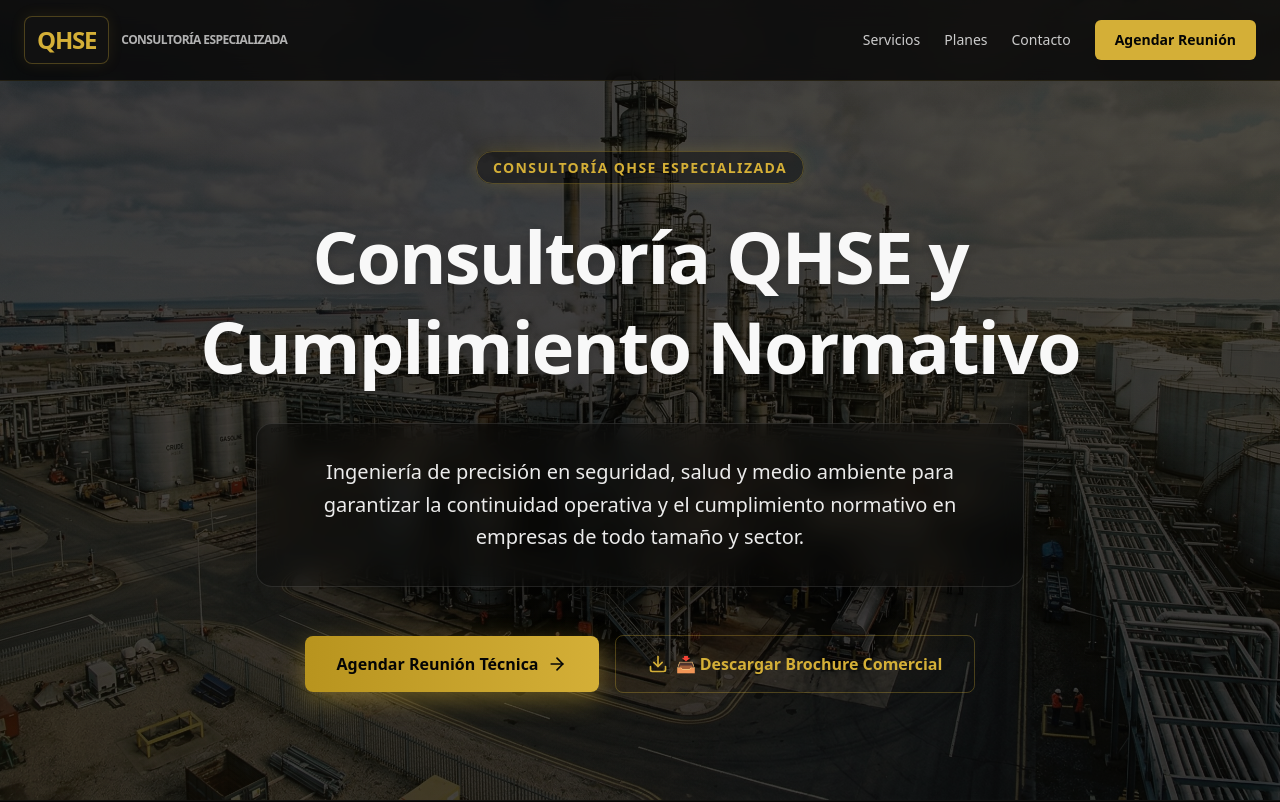
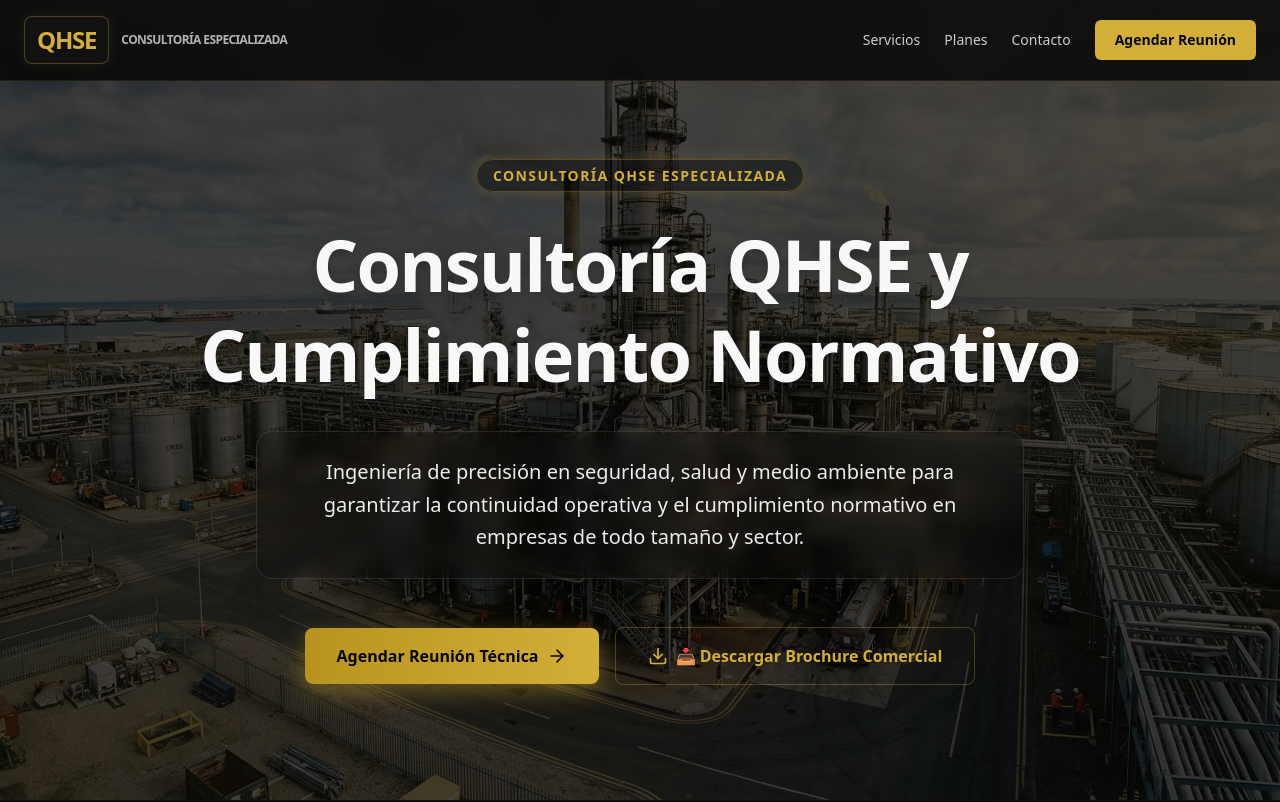
Before and after one commit to NicoKnabe/hseq-onepage, a Next.js app: page / in a window 1280 px wide. Shown: the top 802 px of the page. Built offline with nearby package versions, Linux system fonts and the light colour scheme.

Commit message:
style(hero): soften slogan backdrop opacity and blur

```diff
--- a/src/components/Hero.tsx
+++ b/src/components/Hero.tsx
@@ -38,7 +38,7 @@ export function Hero() {
                         delay={0.3}
                         className="mb-12 max-w-3xl mx-auto"
                     >
-                        <p className="text-lg md:text-xl text-white/95 leading-relaxed bg-black/40 backdrop-blur-md border border-white/10 p-6 md:p-8 rounded-2xl shadow-2xl">
+                        <p className="text-lg md:text-xl text-white/95 leading-relaxed bg-black/20 backdrop-blur-sm border border-white/10 p-5 md:p-6 rounded-2xl shadow-lg">
                             {HERO_DATA.subtitle}
                         </p>
                     </RevealWrapper>
```
